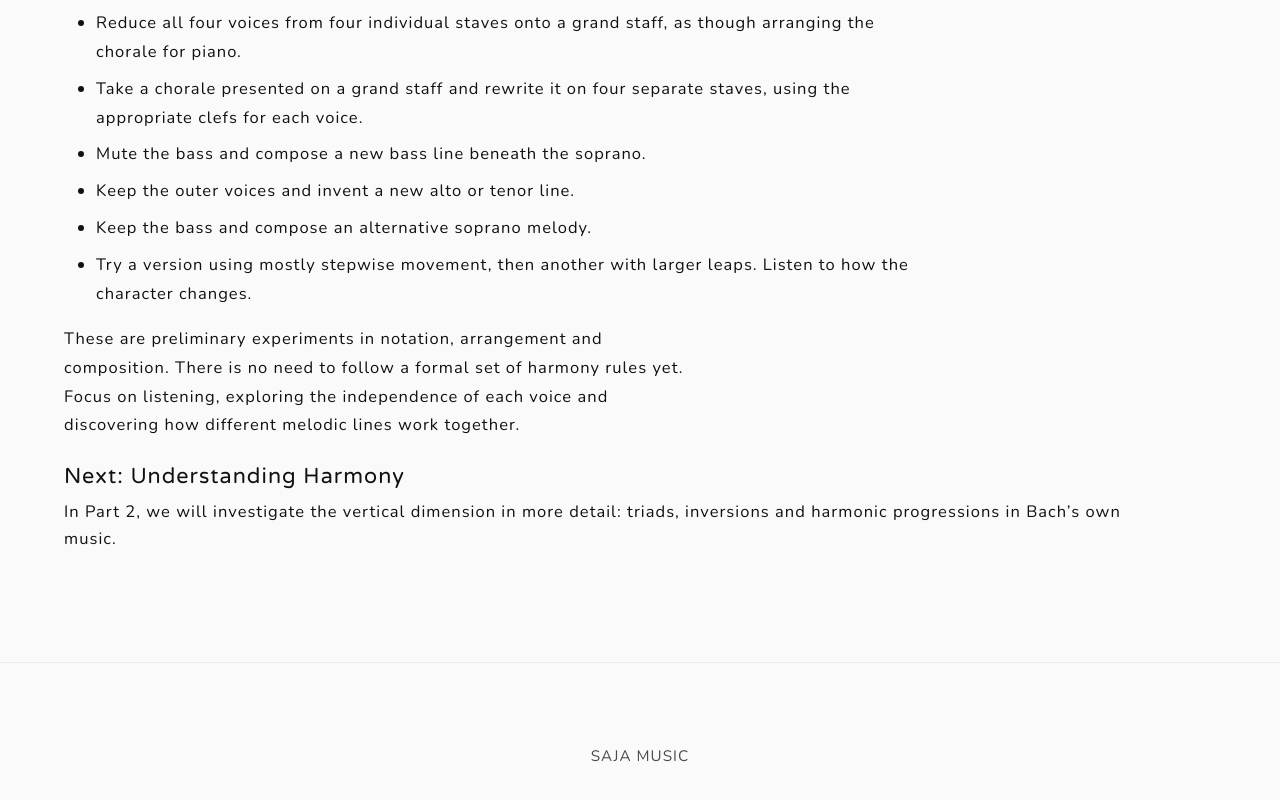
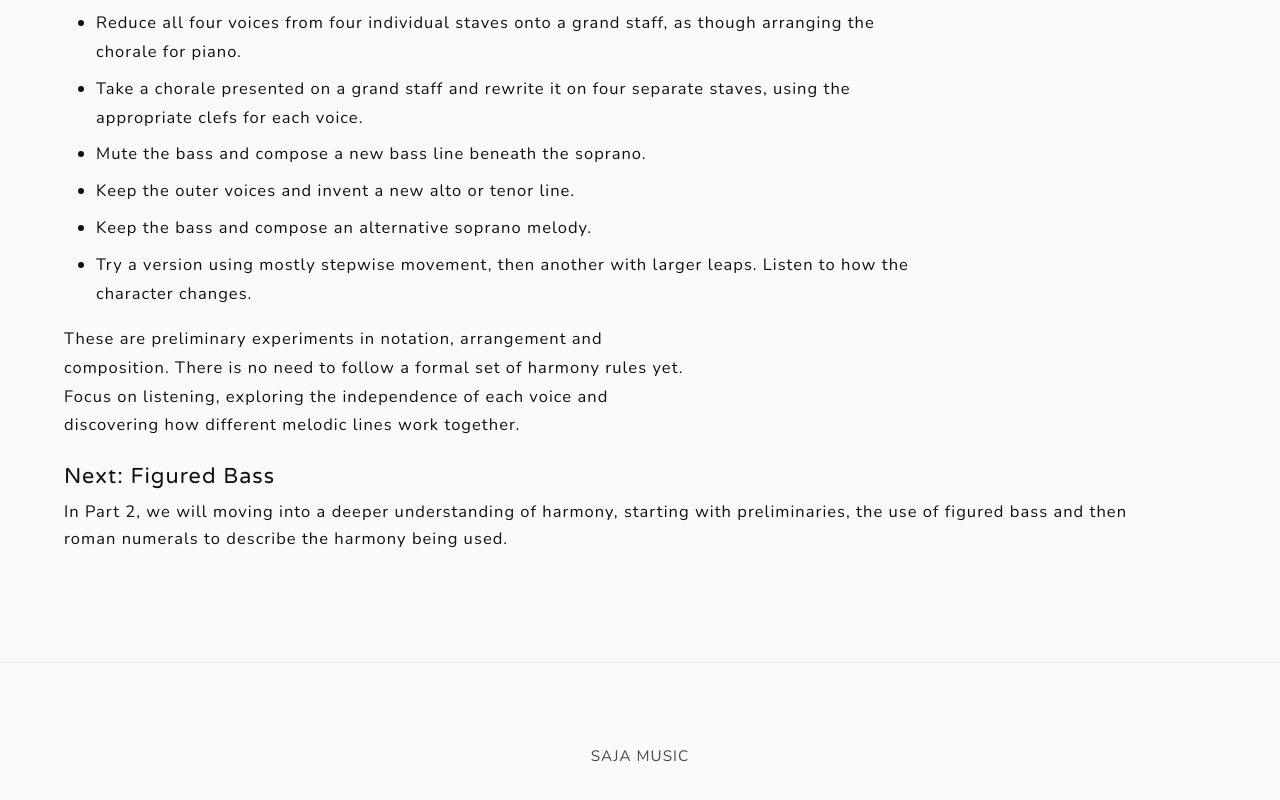
Before and after one commit to jgab3103/saja-music-prod, a plain HTML site: page docs/composition-bach-1.html in a window 1280 px wide. Shown: the part 3490-4290 px from the top of the page. Drawn offline with nearby package versions, Linux system fonts and the light colour scheme.

Commit message:
Update composition-bach-1.html

```diff
--- a/docs/composition-bach-1.html
+++ b/docs/composition-bach-1.html
@@ -253,7 +253,7 @@ a{color:var(--accent);text-decoration:none;border-bottom:1px solid rgba(139,46,6
 </div>
 
 
-<h2>Next: Understanding Harmony</h2><p>In Part 2, we will investigate the vertical dimension in more detail: triads, inversions and harmonic progressions in Bach’s own music.</p>
+<h2>Next: Figured Bass</h2><p>In Part 2, we will moving into a deeper understanding of harmony, starting with preliminaries, the use of figured bass and then roman numerals to describe the harmony being used.</p>
 
 
 
```
